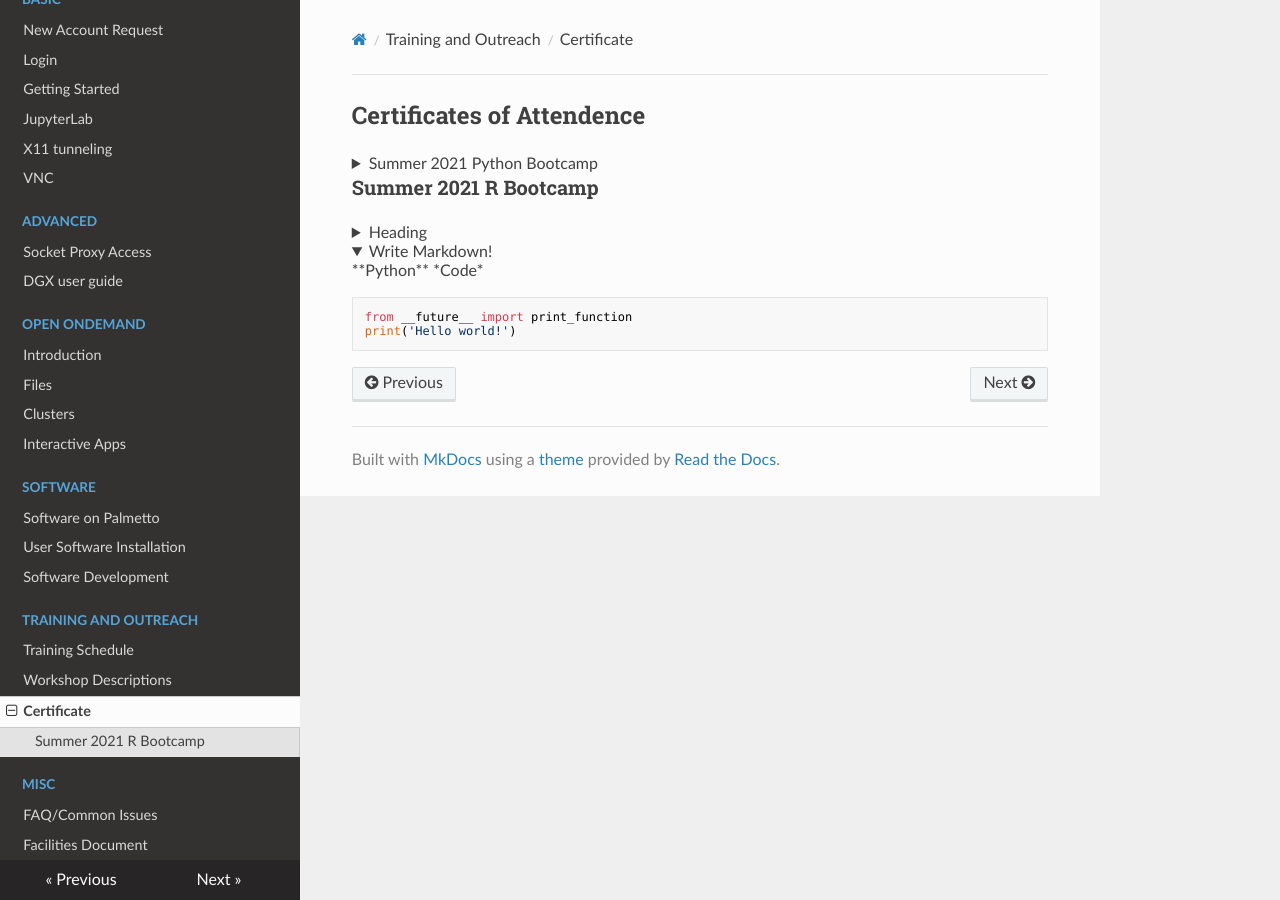
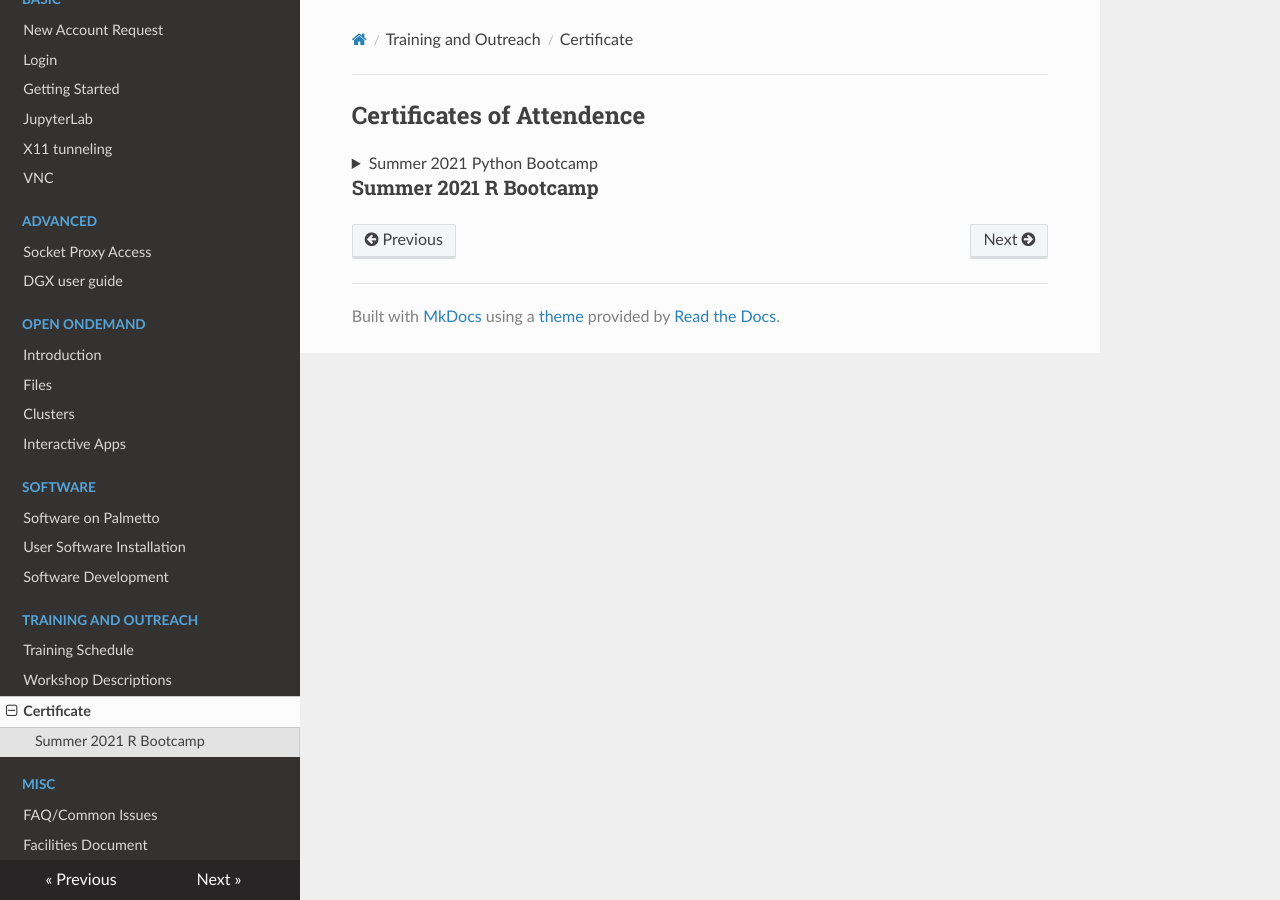
Before and after one commit to clemsonciti/palmetto-documentation, an MkDocs documentation site: the page built from docs/training/certificates.md, in a window 1280 px wide. Built offline with MkDocs 1.6.1, drawn with Linux system fonts in a browser that asks for light colours; nearby versions of some CDN libraries.

Commit message:
Update certificates.md

````diff
--- a/docs/training/certificates.md
+++ b/docs/training/certificates.md
@@ -5,29 +5,9 @@
 
   [Brandon William] <img src="../images/training/2021_summer_python/bew3.JPG" style="width:600px">
 
-  [Brandon William](https://github.com/clemsonciti/palmetto-documentation/tree/master/docs/images/training/2021_summer_python/bew3.JPG)
+  [Brandon William] (https://github.com/clemsonciti/palmetto-documentation/tree/master/docs/images/training/2021_summer_python/bew3.JPG)
 
 </details>
 
 
 ### Summer 2021 R Bootcamp
-
-<details>
-<summary>Heading</summary>
-    + markdown list 1
-        + nested list 1
-        + nested list 2
-    + markdown list 2
-</details>
-
-
-<details open>
-<summary>Write Markdown!</summary>
-<!--All you need is a blank line-->
-
-**Python** *Code*
-```python
-from __future__ import print_function
-print('Hello world!')
-```
-</details>
````
